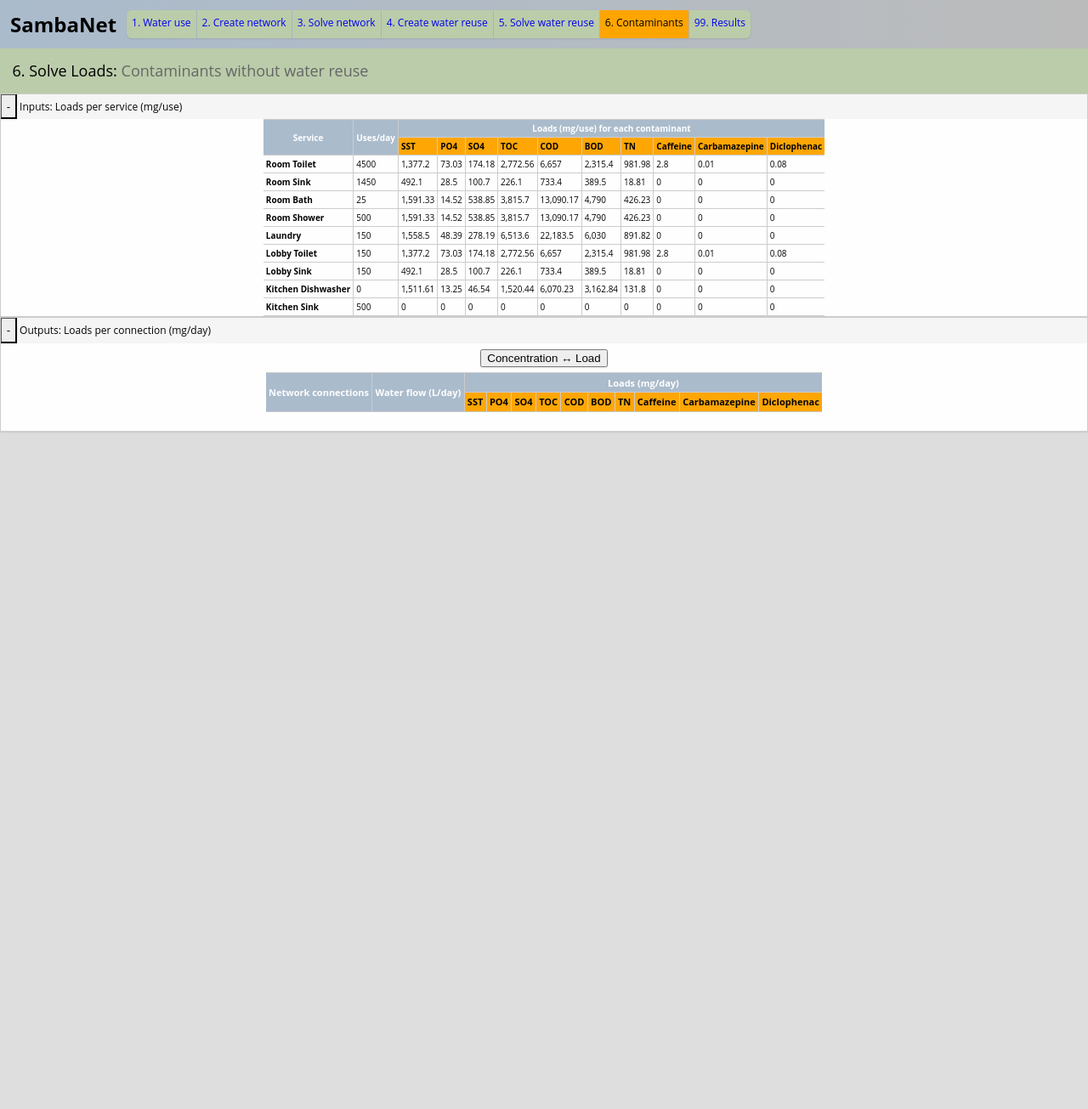
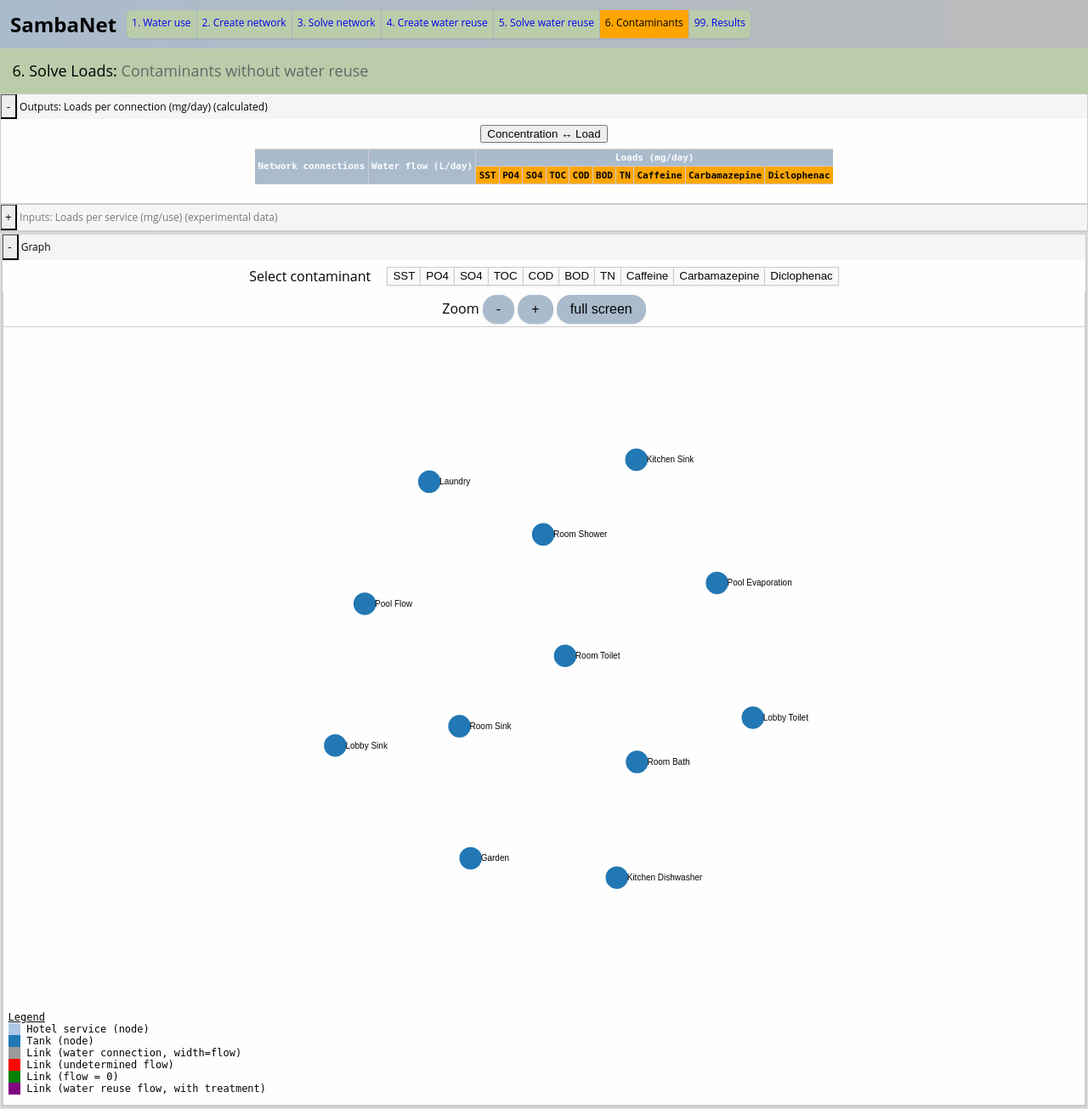
Before and after one commit to holalluis/demeaumed, a PHP site: page /loads.php in a window 1280 px wide. Shown: the whole page at 85% size. Before the commit the page ends 509 px from the top, so only its background shows below. Run offline with PHP 8.4, Linux system fonts and the light colour scheme.

Commit message:
solved bugs and added things

```diff
--- a/create.php
+++ b/create.php
@@ -127,8 +127,8 @@
 			Connections.push({from:"Garden",             to:"SEWER",              flow:null});
 			Connections.push({from:"SEWER",              to:"OUT",                flow:null});
 			Connections.push({from:"OUT",                to:"OUTPUT",             flow:null});
-			Reuse.push({from:"ROOM",    to:"Garden",    tec:"none", maxFlow:60e3, flow:null});
-			Reuse.push({from:"KITCHEN", to:"Pool Flow", tec:"none", maxFlow:15e3, flow:null});
+			Reuse.push({from:"ROOM",    to:"Pool Flow", tec:"none", maxFlow:60e3, flow:null});
+			Reuse.push({from:"KITCHEN", to:"Garden",    tec:"none", maxFlow:15e3, flow:null});
 		}
 		else alert("Network must be empty");
 		init();
@@ -266,5 +266,5 @@
 	</div>
 
 	<!--right col graph-->
-	<div style="min-width:49%;border:1px solid #ccc;border-top:none;margin-left:-1px"><?php include'graph.php'?></div>
+	<div style="border:1px solid #ccc;border-top:none;margin-left:-1px"><?php include'graph.php'?></div>
 </div>
--- a/css.css
+++ b/css.css
@@ -78,3 +78,13 @@ button {
 	.card        .menu button:before {content:"-"}
 	.card.folded .menu button:before {content:"+"}
 /*end cards*/
+
+th.nodeColor {
+	background:#aec7e8;
+}
+th.tankColor {
+	background:#1f77b4;
+}
+th.reuseColor {
+	background:#800080;
+}
--- a/graph.php
+++ b/graph.php
@@ -10,39 +10,37 @@
 			text-align:center;
 		}
 		#graph_zoom button {
+			background:#abc;
 			border-radius:1em;
-			padding:0.5em 2em;
-			background:#abc;
 			border:none;
-			font-size:18px;
+			font-size:16px;
 			outline:none;
+			padding:0.5em 1em;
 		}
 		#graph_zoom button:hover {background:#bca}
 	</style>
 	Zoom
-	&#128270;
 	<button onclick=zoom("-")>-</button>
 	<button onclick=zoom("+")>+</button>
-
 	<script>
 		function zoom(option) {
 			var gravetat=parseInt(document.querySelector('svg').getAttribute('gravetat'))
 			var augments=750;
-			switch(option)
-			{
-				case "-":
-					gravetat-=augments;break;
-				case "+":
-					gravetat+=augments;break;
+			switch(option) {
+				case "-": gravetat-=augments;break;
+				case "+": gravetat+=augments;break;
 				default:return;break;
 			}
-			createGraph(gravetat,arrows);
+			zoomFunction(gravetat,arrows);
 		}
 	</script>
+	<!--full-screen-btn-->
+	<button onclick=window.location='fullScreen.php'>full screen</button>
+</div>
 
-	<!--full-screen-btn-->
-	<button onclick=window.location='fullScreen.php' style=float:right>full screen</button>
-</div>
+<!--main svg-->
+<svg id=main width="800" height="800" lastContaminant="SST"></svg>
+
 <style>
 	.links line { stroke-opacity: 0.6;}
 	.nodes circle { stroke:#fff; stroke-width: 1.5px; }
@@ -55,12 +53,9 @@
 	}
 </style>
 
-<!--main svg-->
-<svg id=main width="750" height="750"></svg>
-
 <!--create graph-->
 <script>
-	//called in <body onload=init()>
+	//main graph function
 	function dibuixa(json,gravetat,arrows) {
 		gravetat = gravetat || 60;
 		arrows = arrows || false;
@@ -161,6 +156,7 @@
 			d.fy = d3.event.y;
 		}
 		function dragended(d) {
+			return;
 			if (!d3.event.active) simulation.alphaTarget(0);
 			d.fx = null;
 			d.fy = null;
@@ -170,6 +166,8 @@
 	function createGraph(gravetat,arrows) {
 		gravetat = Math.abs(gravetat)+0.01 || 60;
 		arrows = arrows || false;
+
+		zoomFunction=createGraph;
 
 		//empty element
 		document.querySelector('svg').innerHTML="";
@@ -215,6 +213,10 @@
 		//draw
 		dibuixa(json,gravetat,arrows);
 	}
+
+	/*remember last called function in a global variable*/
+	var zoomFunction=createGraph;
 </script>
 
-<?php include'legend.php'; ?>
+<!--graph legend-->
+<?php include'legend.php'?>
--- a/legend.php
+++ b/legend.php
@@ -1,22 +1,19 @@
 <div id=legend>
-	<div class=item><u>Legend</u> &rarr;</div>
+	<div class=item><u>Legend</u></div>
 	<div class=item><b style=background:#aec7e8>&emsp;&emsp;</b> Hotel service (node)</div>
 	<div class=item><b style=background:#1f77b4>&emsp;&emsp;</b> Tank (node)</div>
-	<div class=item><b style=background:#999>&emsp;&emsp;</b> Water connection (link)</div>
-	<div class=item><b style=background:red>&emsp;&emsp;</b> Link (not computed flow)</div>
-	<div class=item><b style=background:green>&emsp;&emsp;</b> Link (flow is 0 L/day)</div>
-	<div class=item><b style=background:#800080>&emsp;&emsp;</b> Water reuse flow (water treatment)</div>
+	<div class=item><b style=background:#999>&emsp;&emsp;</b> Link (water connection, width=flow)</div>
+	<div class=item><b style=background:red>&emsp;&emsp;</b> Link (undetermined flow)</div>
+	<div class=item><b style=background:green>&emsp;&emsp;</b> Link (flow = 0)</div>
+	<div class=item><b style=background:#800080>&emsp;&emsp;</b> Link (water reuse flow, with treatment)</div>
 </div>
 
 <style>
 	#legend {
 		font-family:monospace;
 		font-size:12px;
-		text-align:center;
 		padding:0 0.5em 1em 0.5em;
-		display:flex;
-		flex-wrap:wrap;
-		justify-content:center;
+		text-align:left;
 	}
 	#legend .item {
 		margin-right:0.5em;
--- a/loads.php
+++ b/loads.php
@@ -1,60 +1,16 @@
 <!doctype html><html><head>
 	<?php include'imports.php'?>
-
-	<style>
-		td.valor:hover {
-			cursor:context-menu;
-			background:#abc;
-		}
-		body {background:#ddd}
-		#navbar a[page=loads]{background:orange;color:black}
-
-		#loads_cnt, #connections_cnt {
-			margin:auto;
-		}
-
-		#loads, #connections {
-			margin:0 auto;
-		}
-		#loads {
-			font-size:10px
-		}
-
-		#connections {
-			font-size:11px;
-			margin-bottom:2em;
-		}
-		#connections td {
-			text-align:right;
-		}
-
-		#loads th:first-child,
-		#loads td:first-child,
-		#connections th:first-child,
-		#connections td:first-child{
-			border-left:none;
-		}
-		#loads th:last-child,
-		#loads td:last-child,
-		#connections th:last-child,
-		#connections td:last-child{
-			border-right:none;
-		}
-
-		tr.reuse {
-			background:#800080;
-			color:white;
-		}
-	</style>
 
 	<!--perform concentration calculations for each connection-->
 	<script src="js/loads.js"></script>
 	<script src="calcLoads.js"></script>
 
 	<script>
+		var arrows = false;
 		function init() {
 			drawLoadTable();
 			drawConcTable();
+			createGraph(60,arrows);
 		}
 
 		var method="load"; //default. toggle view "loads" or "conc"
@@ -174,7 +130,7 @@
 						var load = con.contaminants[cont];
 						var load_f = format(load);
 						newCell.title=load;
-						newCell.innerHTML=load_f;
+						newCell.innerHTML=load_f=="0"?"<span style=color:#ccc>0</span>":load_f;
 					}else if(method=="conc") {
 						var loa = con.contaminants[cont];
 						var vol = con.flow;
@@ -188,6 +144,56 @@
 			});
 		}
 	</script>
+
+	<style>
+		#root table {
+				font-family:monospace;
+			}
+		td.valor:hover {
+			cursor:context-menu;
+			background:#abc;
+		}
+		body {background:#ddd}
+		#navbar a[page=loads]{background:orange;color:black}
+
+		#loads_cnt, #connections_cnt {
+			margin:auto;
+		}
+
+		#loads, #connections {
+			margin:0 auto;
+		}
+		#loads {
+			font-size:10px
+		}
+
+		#connections {
+			font-size:11px;
+			margin-bottom:2em;
+		}
+		#root table td {
+			text-align:right;
+		}
+
+		#loads th:first-child,
+		#loads td:first-child,
+		#connections th:first-child,
+		#connections td:first-child{
+			border-left:none;
+		}
+		#loads th:last-child,
+		#loads td:last-child,
+		#connections th:last-child,
+		#connections td:last-child{
+			border-right:none;
+		}
+
+		tr.reuse {
+			background:#800080;
+			color:white;
+		}
+	</style>
+
 </head><body onload=init()>
 <!--navbar--><?php include'navbar.php'?>
 <!--title--><div class=title>6. Solve Loads: <span class=subtitle>Contaminants without water reuse</span></div>
@@ -195,19 +201,141 @@
 <!--root-->
 <div id=root>
 
-	<!--table for loads (mg/use)-->
-	<div id=loads_cnt class=card>
-		<?php cardMenu('Inputs: Loads per service (mg/use)')?>
-		<table id=loads></table>
-	</div>
-
 	<!--table of loads per connection-->
 	<div id=connections_cnt class=card>
-		<?php cardMenu('Outputs: Loads per connection (mg/day)')?>
+		<?php cardMenu('Outputs: Loads per connection (mg/day) (calculated)')?>
 		<div style=text-align:center>
 			<button onclick=toggleConcLoad() style="margin:0.5em">Concentration &harr; Load</button>
 		</div>
 		<table id=connections></table>
 	</div>
 
+	<!--table for loads (mg/use)-->
+	<div id=loads_cnt class='card folded'>
+		<?php cardMenu('Inputs: Loads per service (mg/use) (experimental data)')?>
+		<table id=loads></table>
+	</div>
+
+	<!--graph-->
+	<div class='card'>
+		<?php cardMenu('Graph')?>
+
+		<div id=selectContaminant>
+			Select contaminant &emsp;
+			<button name=SST onclick=contaminantDiagram(100,arrows,this.name)>SST</button>
+			<button name=PO4 onclick=contaminantDiagram(100,arrows,this.name)>PO4</button>
+			<button name=SO4 onclick=contaminantDiagram(100,arrows,this.name)>SO4</button>
+			<button name=TOC onclick=contaminantDiagram(100,arrows,this.name)>TOC</button>
+			<button name=COD onclick=contaminantDiagram(100,arrows,this.name)>COD</button>
+			<button name=BOD onclick=contaminantDiagram(100,arrows,this.name)>BOD</button>
+			<button name=TN  onclick=contaminantDiagram(100,arrows,this.name)>TN</button>
+			<button name=Caffeine      onclick=contaminantDiagram(100,arrows,this.name)>Caffeine</button>
+			<button name=Carbamazepine onclick=contaminantDiagram(100,arrows,this.name)>Carbamazepine</button>
+			<button name=Diclophenac   onclick=contaminantDiagram(100,arrows,this.name)>Diclophenac</button>
+		</div>
+
+		<style>
+			#selectContaminant {
+				display:flex;
+				flex-wrap:wrap;
+				justify-content:center;
+				padding:0.5em;
+			}
+			#selectContaminant button.selected {
+				background:orange;
+			}
+			#selectContaminant button{
+				border-radius:none;
+				outline:none;
+				margin:0;
+				margin-left:-1px;
+				display:block;
+				background:#fafafa;
+				border:1px solid #ccc;
+			}
+		</style>
+
+		<div style='text-align:center;border:1px solid #ccc;border-top:none'>
+			<?php include'graph.php'?>
+		</div>
+	</div>
+
 </div root>
+
+<script>
+	function contaminantDiagram(gravetat,arrows,contaminant) {
+		gravetat = Math.abs(gravetat)+0.01 || 60;
+		arrows = arrows || false;
+
+		contaminant = contaminant || document.querySelector('svg').getAttribute('lastContaminant');
+
+		document.querySelector('svg').setAttribute('lastContaminant',contaminant);
+
+		(function(){
+			var btns=document.querySelectorAll('#selectContaminant button[name]');
+			for(var i=0;i<btns.length;i++)
+				btns[i].classList.remove('selected');
+			document.querySelector('#selectContaminant button[name='+contaminant+']').classList.add('selected');
+		})();
+
+		zoomFunction=contaminantDiagram;
+
+		//empty element
+		document.querySelector('svg').innerHTML="";
+		//load data
+			var json = {
+				nodes: [
+					// {"name": "Napoleon", "group": 1},
+				],
+				links: [
+					// {"source": "Napoleon", "target": "Myriel", "value": 1},
+				],
+			};
+			function existsTank(tank) { for(var i in Tanks) { if(Tanks[i].name==tank) return true } return false }
+			Tanks.forEach(function(tank){
+				json.nodes.push( {name:tank.name, group:1} )
+			});
+			//add only if not exists in tanks
+			Nodes.forEach(function(node){
+				if(!existsTank(node.name))
+				{
+					json.nodes.push( {name:node.name, group:0} )
+				}
+			});
+			//add links
+
+			//find max mg of contaminant
+			var max_cont = (function(){
+				var conts=['SST', 'PO4', 'SO4', 'TOC', 'COD', 'BOD', 'TN', 'Caffeine', 'Carbamazepine', 'Diclophenac'];
+				var ret=-1;
+				Connections
+					.map(function(con){return con.contaminants})
+					.forEach(obj=>{
+						conts.forEach(cont=>{
+							if(obj[cont]>ret) ret=obj[cont];
+						})
+					});
+				return ret;
+			})();
+
+			var divisor=max_cont/1000||1;
+
+			for(var i in Connections){
+				var flow=Connections[i].contaminants[contaminant];
+				var value = flow/divisor;
+				if(flow==null){value=-1}
+				json.links.push( { source:Connections[i].from, target:Connections[i].to, value:value } )
+			}
+			//add reuse connections
+			Reuse.forEach(function(con){
+				var flow=con.contaminants[contaminant];
+				var value=flow/divisor||1;
+				if(flow==null){value=-1}
+				json.links.push( { source:con.from, target:con.to, value:value, reuse:1} )
+			})
+		//load data end
+
+		//draw
+		dibuixa(json,gravetat,arrows);
+	}
+</script>
--- a/reuse.php
+++ b/reuse.php
@@ -16,6 +16,9 @@
 	{
 		font-size:12px;
 		width:100%;
+	}
+	#reuse th {
+		background:#800080;
 	}
 	table#reuse td:first-child,
 	table#reuse th:first-child
--- a/solve.js
+++ b/solve.js
@@ -68,7 +68,7 @@ function solveNetwork(){
 			return;
 		}
 		if(nci==notCalcItems) {
-			alert("ERROR! We are not solving new items (nodes and links). System is undetermined");
+			alert("ERROR! We are not solving new items (nodes and links). System is undetermined or is already calculated");
 			return;
 		}
 		notCalcItems=nci;//update nonCalcNodes
```
Also changed, not shown: calcLoads.js (+27 -19 lines), results.php (+28 -8 lines), solveNetwork.php (+4 -4 lines), solveReuse.js (+4 -11 lines), solveReuse.php (+7 -9 lines), readme.txt.
